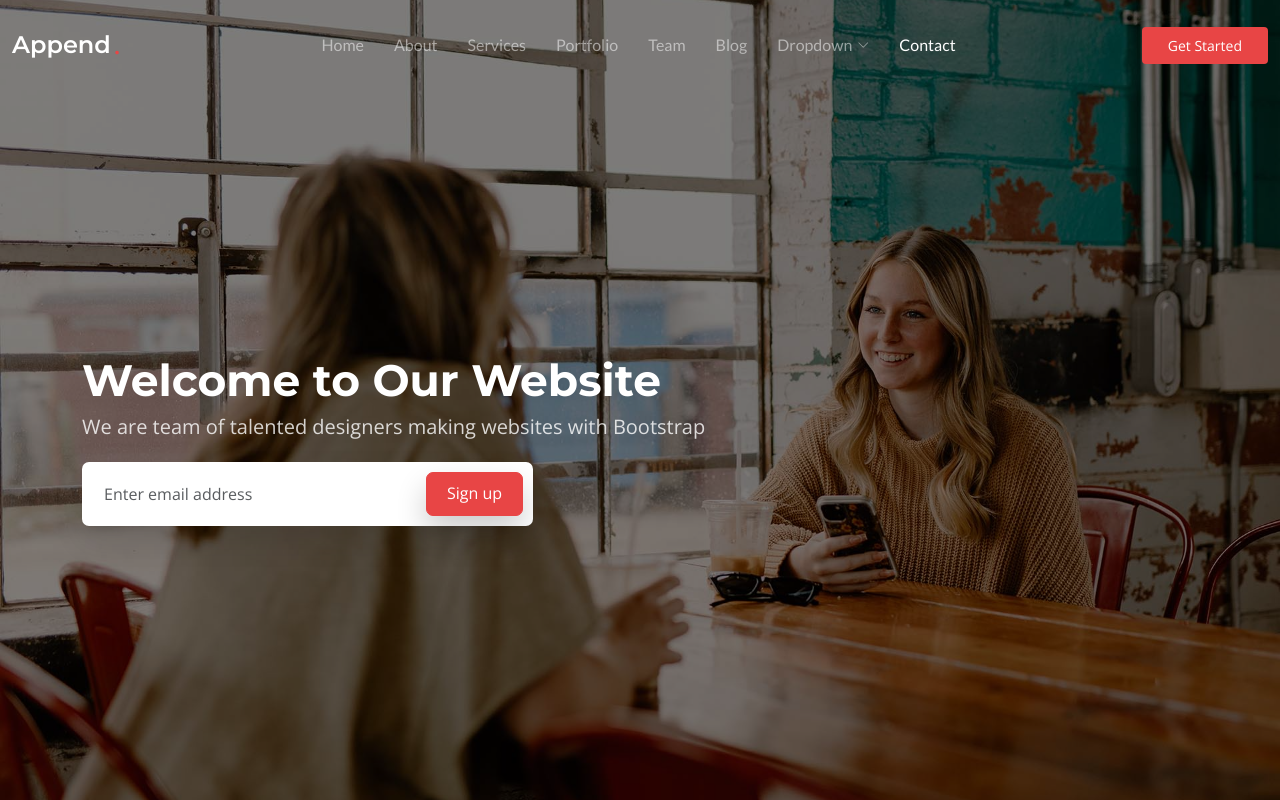
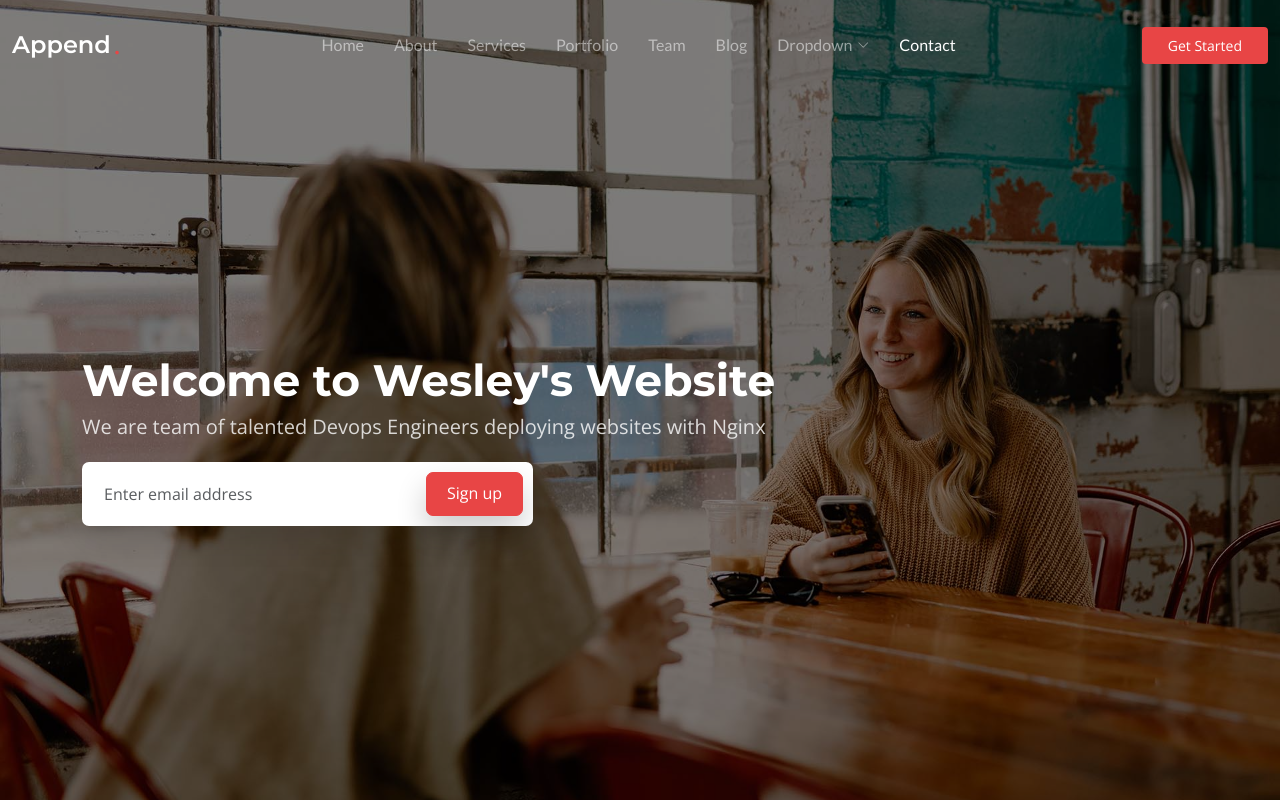
Before and after one commit to wesleyops/Dockertest, a plain HTML site: page index.html in a window 1280 px wide. Shown: the top 800 px of the page. Drawn offline with nearby package versions, Linux system fonts and the light colour scheme.

Commit message:
made chnages to index.html file

```diff
--- a/index.html
+++ b/index.html
@@ -97,8 +97,8 @@
       <div class="container">
         <div class="row">
           <div class="col-lg-10">
-            <h2 data-aos="fade-up" data-aos-delay="100">Welcome to Our Website</h2>
-            <p data-aos="fade-up" data-aos-delay="200">We are team of talented designers making websites with Bootstrap</p>
+            <h2 data-aos="fade-up" data-aos-delay="100">Welcome to Wesley's Website</h2>
+            <p data-aos="fade-up" data-aos-delay="200">We are team of talented Devops Engineers deploying websites with Nginx</p>
           </div>
           <div class="col-lg-5">
             <form action="#" class="sign-up-form d-flex" data-aos="fade-up" data-aos-delay="300">
```
